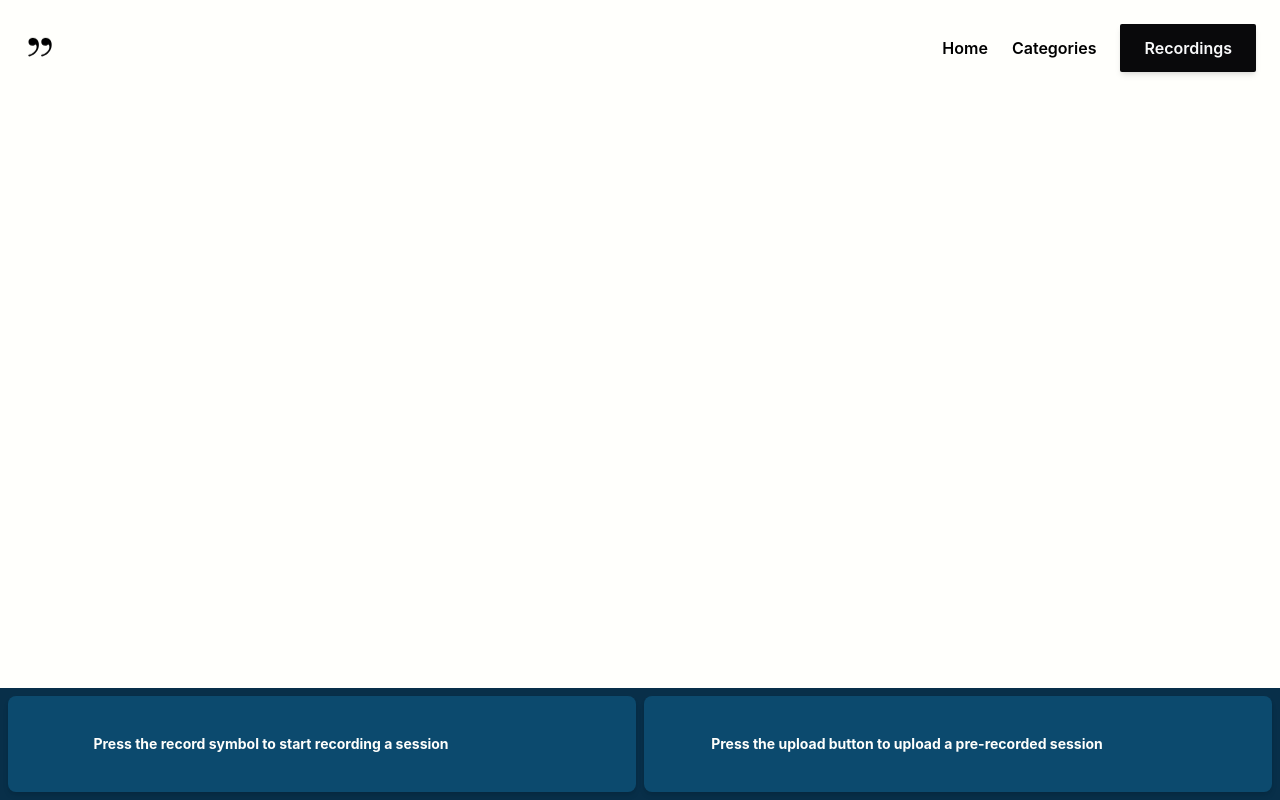
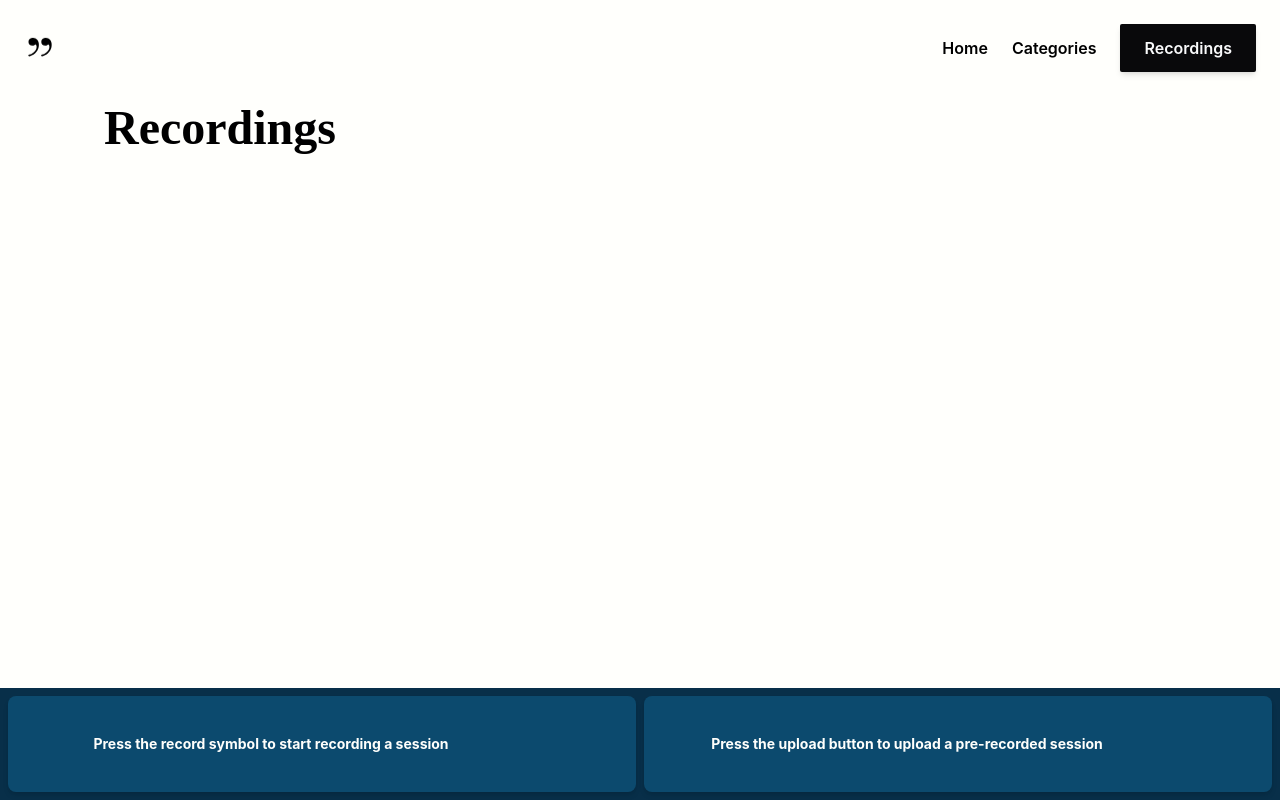
Before and after one commit to faizannaseerr/AuIn, a React (Create React App) app in the folder frontend/: page /recordings in a window 1280 px wide. Built offline with nearby package versions, Linux system fonts and the light colour scheme; no server answers; some icons are missing.

Commit message:
route changes

```diff
--- a/frontend/src/App.js
+++ b/frontend/src/App.js
@@ -4,6 +4,8 @@ import Home from "./pages/Home";
 import Navbar from "./components/Navbar";
 import Footer from "./components/Footer";
 import Summarize from "./pages/Summarize";
+import Recordings from "./pages/Recordings";
+import Categories from "./pages/Categories";
 
 function App() {
   return (
@@ -29,6 +31,8 @@ function AppContent() {
             <Routes>
               <Route path="/" element={<Home />} />
               <Route path="/summarize" element={<Summarize />} />
+              <Route path="/recordings" element={<Recordings />} />
+              <Route path="/categories" element={<Categories />} />
             </Routes>
           </div>
         </div>
--- a/frontend/src/components/Navbar.js
+++ b/frontend/src/components/Navbar.js
@@ -1,6 +1,7 @@
 import React from "react";
 import { RxQuote } from "react-icons/rx";
 import { motion } from "framer-motion"
+import { Link } from "react-router-dom";
 
 const Navbar = () => {
   return (
@@ -10,13 +11,19 @@ const Navbar = () => {
       </motion.div>
       <div className="flex flex-row gap-6 items-center">
         <motion.div initial={{ opacity: 0 }} animate={{ opacity: 1 }} transition={{ delay: 0.2 }} className="font-semibold hover:opacity-70 hover:underline transition-all duration-200 cursor-pointer max-w-fit">
-          Home
+          <Link to="/">
+            Home
+          </Link>
         </motion.div>
         <motion.div initial={{ opacity: 0 }} animate={{ opacity: 1 }} transition={{ delay: 0.3 }} className="font-semibold hover:opacity-70 hover:underline transition-all duration-200 cursor-pointer max-w-fit">
-          Categories
+          <Link to="/categories">
+            Categories
+          </Link>
         </motion.div>
         <motion.div initial={{ opacity: 0 }} animate={{ opacity: 1 }} transition={{ delay: 0.4 }} className="font-semibold text-gray-50 hover:text-white bg-zinc-950 rounded-sm px-6 py-3 cursor-pointer max-w-fit hover:bg-zinc-700 transition-all duration-200 shadow-md hover:shadow-lg">
-          Recordings
+          <Link to="/recordings">
+            Recordings
+          </Link>
         </motion.div>
       </div>
     </div>
--- /dev/null
+++ b/frontend/src/pages/Categories.js
@@ -0,0 +1,15 @@
+import React from 'react'
+import { motion } from "framer-motion"
+
+const Categories = () => {
+  return (
+    <div className='py-8 px-20'>
+      <motion.div initial={{ opacity: 0 }} animate={{ opacity: 1 }} transition={{ delay: 0.5 }} className="text-5xl font-semibold font-source text-black font-merr">
+        Categories
+      </motion.div>
+    </div>
+
+  )
+}
+
+export default Categories
--- /dev/null
+++ b/frontend/src/pages/Recordings.js
@@ -0,0 +1,16 @@
+import React from 'react'
+import { motion } from "framer-motion"
+
+const Recordings = () => {
+  return (
+    <div className='h-full w-full px-20 py-8'>
+      <motion.div initial={{ opacity: 0 }} animate={{ opacity: 1 }} transition={{ delay: 0.5 }} className="text-5xl font-semibold font-source text-black font-merr">
+        Recordings
+      </motion.div>
+
+    </div>
+
+  )
+}
+
+export default Recordings
```
